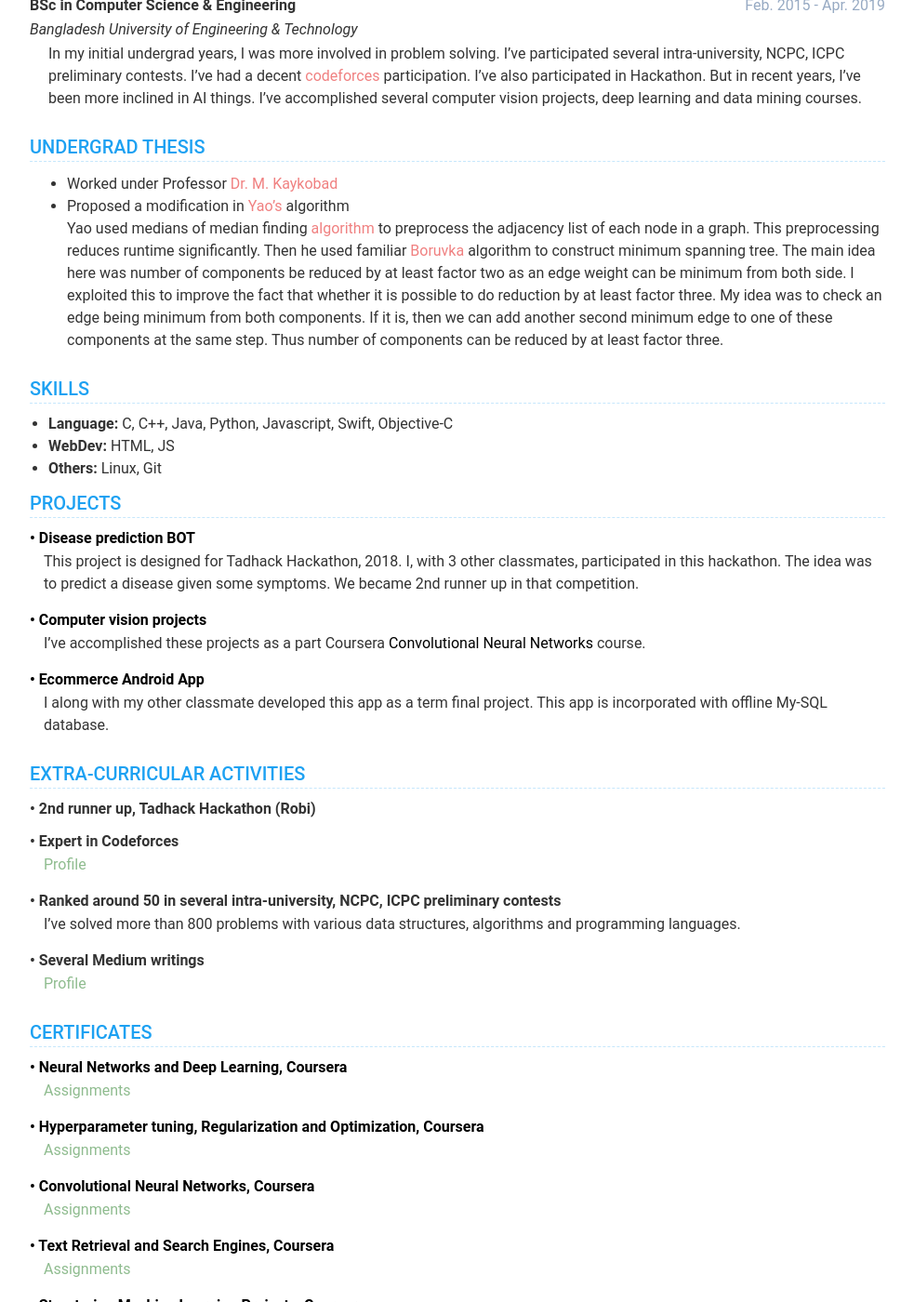
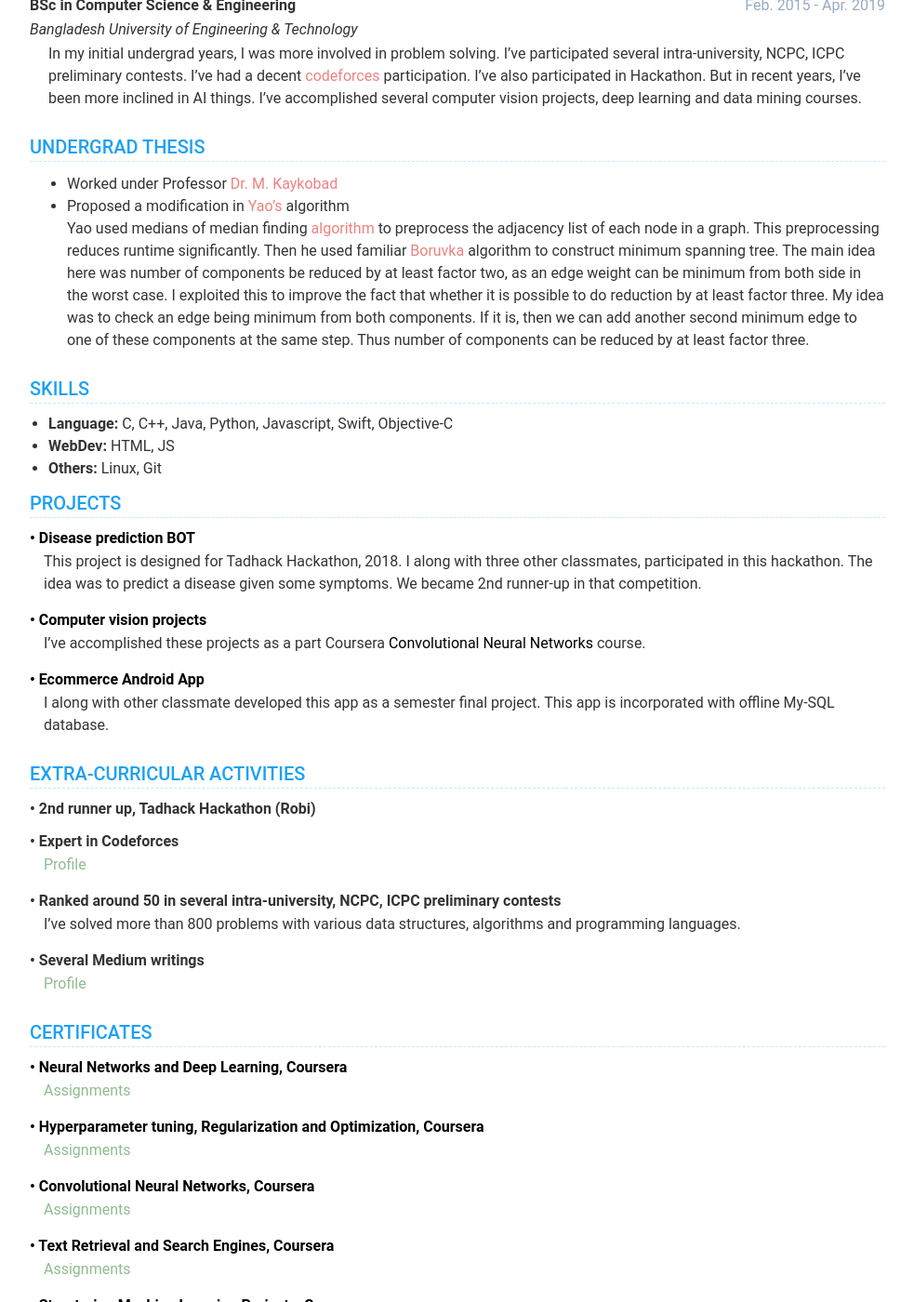
Before and after one commit to umma-salma/hasanur-rahman.github.io, a Jekyll site: the page built from index.html, in a window 1280 px wide and 1400 px high, scrolled down 441 px. Shown: the whole window at 93% size, without its empty margins (148-1131 px from the left). Built offline with Jekyll 4.4.1, drawn with Linux system fonts in a browser that asks for light colours; nearby versions of some CDN libraries; some of the changed text lies outside the part shown.

Commit message:
made corrections
Signed-off-by: Md. Hasanur Rahman <hasanurrahman690@gmail.com>

```diff
--- a/_data/data.yml
+++ b/_data/data.yml
@@ -35,7 +35,7 @@
   display: true
   title: Interests
   items:
-    - item: Football(Champions League)
+    - item: Football(especially Europian leagues)
       link:
     - item: Cricket
       link:
@@ -80,8 +80,8 @@
         + Proposed a modification in <a href="https://www.sciencedirect.com/science/article/abs/pii/0020019075900563" style="color:#F08080;">Yao's</a> algorithm
           Yao used medians of median finding <a href="http://bioinfo.ict.ac.cn/~dbu/AlgorithmCourses/Lectures/Lec15-Selection-Methods-Floyd-Reviest-Blum.pdf" style="color:#F08080;">algorithm</a> to preprocess the adjacency
           list of each node in a graph. This preprocessing reduces runtime significantly. Then he used familiar <a href="https://www.academia.edu/1380895/Otakar_Boruvka_1899_1995_and_the_Minimum_Spanning_Tree" style="color:#F08080;">Boruvka</a> algorithm
-          to construct minimum spanning tree. The main idea here was number of components be reduced by at least factor two as an edge weight can be minimum from
-          both side. I exploited this to improve the fact that whether it is possible to do reduction by at least factor three. My idea was to check an edge being minimum from both components. If it is, then we can add another second
+          to construct minimum spanning tree. The main idea here was number of components be reduced by at least factor two, as an edge weight can be minimum from
+          both side in the worst case. I exploited this to improve the fact that whether it is possible to do reduction by at least factor three. My idea was to check an edge being minimum from both components. If it is, then we can add another second
           minimum edge to one of these components at the same step. Thus number of components can be reduced by at least factor three.
 
 
@@ -107,8 +107,8 @@
     - name: • Disease prediction BOT
       link: https://github.com/hasanur-rahman/Disease-Prediction-BOT
       details: |
-        This project is designed for Tadhack Hackathon, 2018. I, with 3 other classmates, participated in this hackathon. The idea was to predict a disease given some symptoms.
-        We became 2nd runner up in that competition.
+        This project is designed for Tadhack Hackathon, 2018. I along with three other classmates, participated in this hackathon. The idea was to predict a disease given some symptoms.
+        We became 2nd runner-up in that competition.
 
     - name: • Computer vision projects
       link: https://github.com/hasanur-rahman/Deep-Learning-Projects/tree/master/Convolutional%20Neural%20Network%20Projects
@@ -118,7 +118,7 @@
     - name: • Ecommerce Android App
       link: https://github.com/hasanur-rahman/ECommerce-app-using-Online-MySQL
       details: |
-        I along with my other classmate developed this app as a term final project. This app is incorporated with offline My-SQL database.
+        I along with other classmate developed this app as a semester final project. This app is incorporated with offline My-SQL database.
 
 
 certificates:
```
